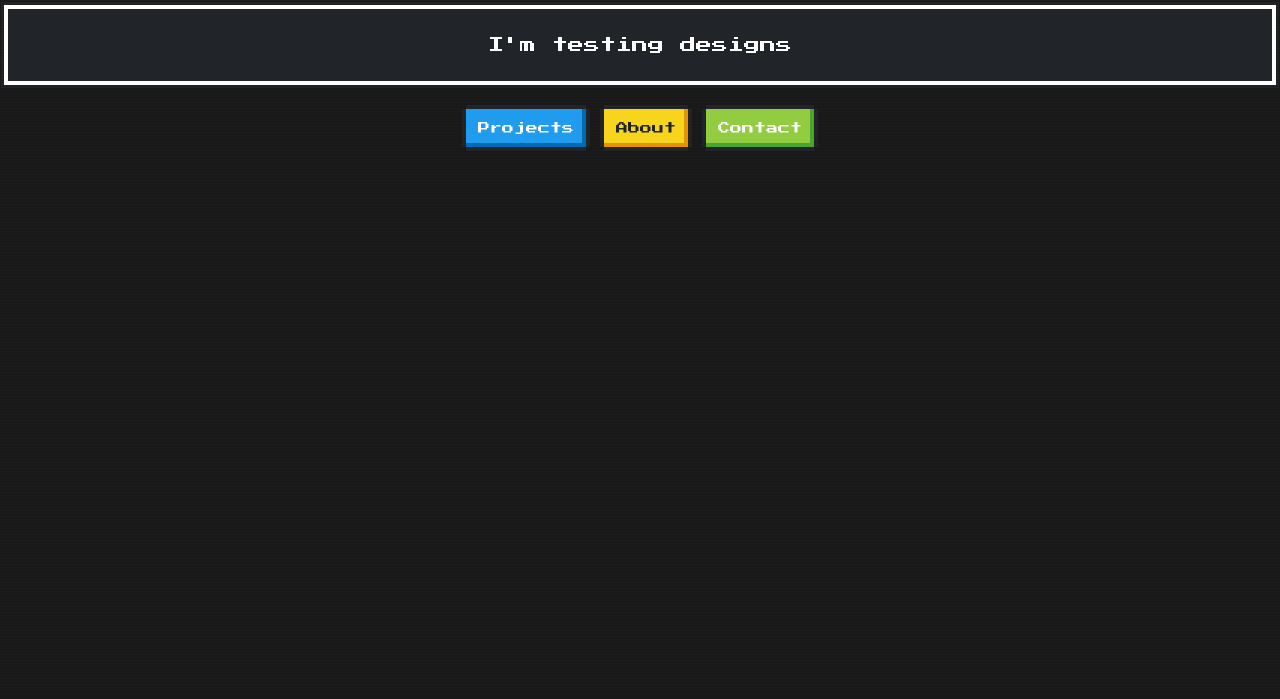
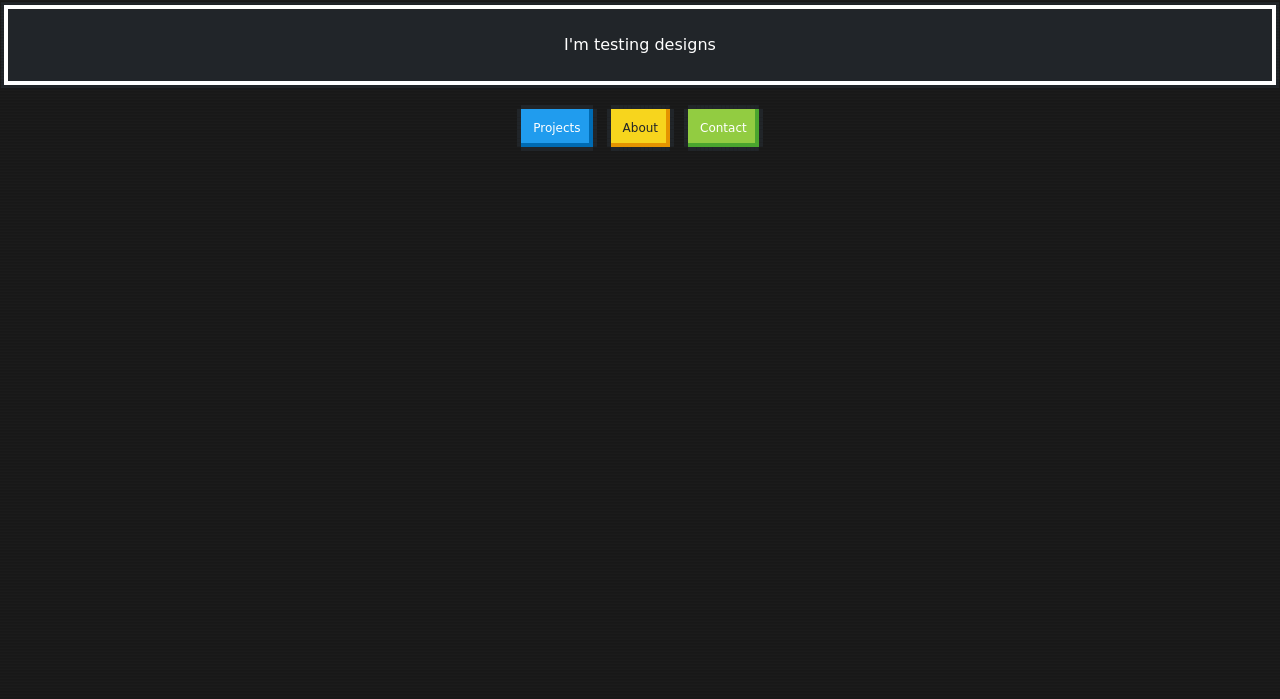
Before and after one commit to ebbya/ebbya.github.io, a plain HTML site: page index.html in a window 1280 px wide. Shown: the part 101-800 px from the top of the page. Drawn offline with nearby package versions, Linux system fonts and the light colour scheme.

Commit message:
Font test

```diff
--- a/index.html
+++ b/index.html
@@ -8,7 +8,7 @@
     <link href="https://unpkg.com/nes.css/css/nes.min.css" rel="stylesheet" />
 
     <!-- Google Font: Press Start 2P -->
-    <link href="https://fonts.googleapis.com/css2?family=Press+Start+2P&display=swap" rel="stylesheet">
+    <link href="https://fonts.googleapis.com/css2?family=VT323&family=Inconsolata:wght@400;600;700&display=swap" rel="stylesheet">
 
     <!-- Custom CSS -->
     <link rel="stylesheet" href="style.css">
```
